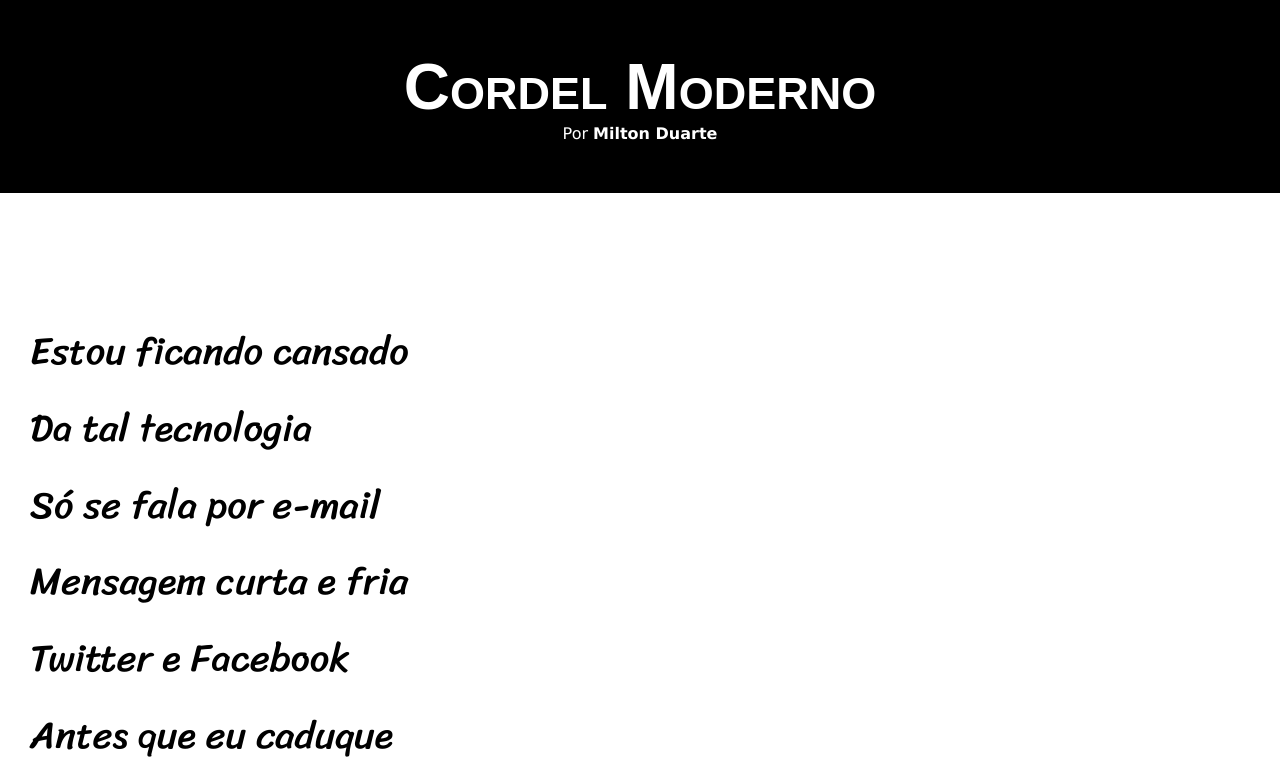
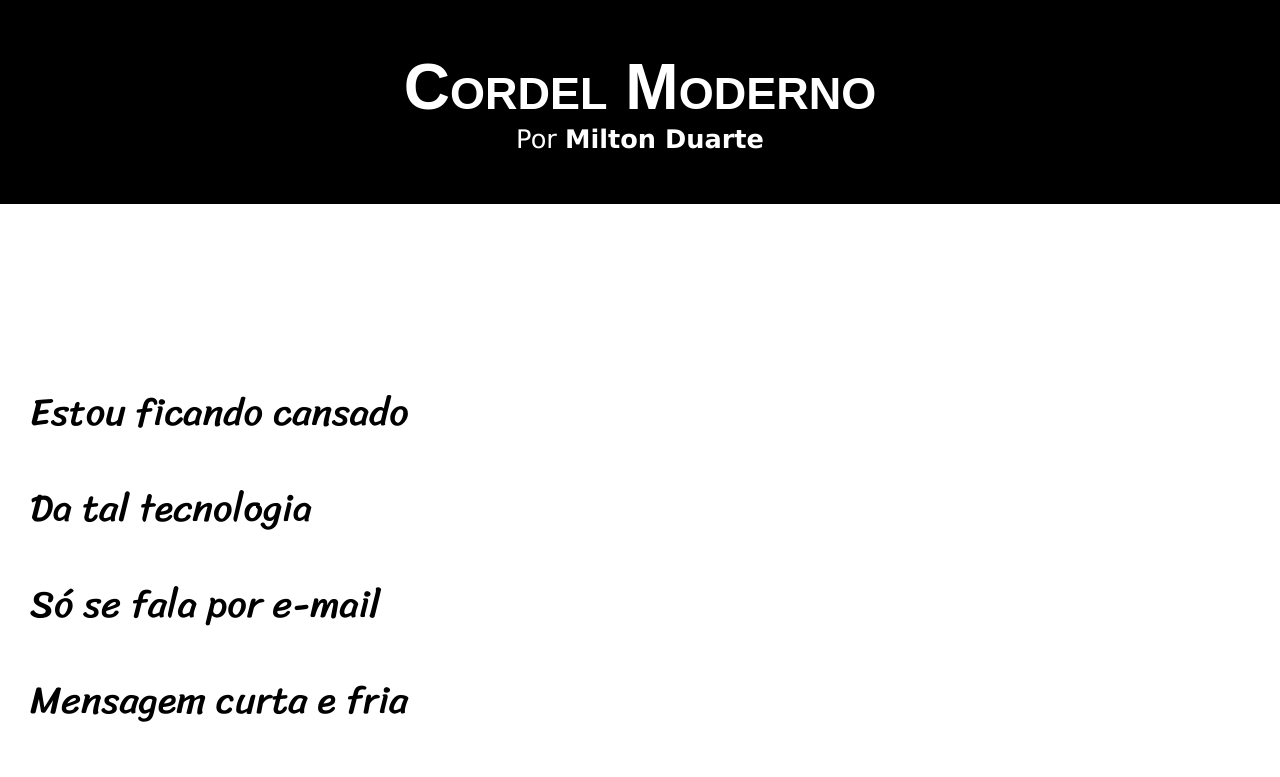
Before and after one commit to PabuDev/projeto-cordel, a plain HTML site: page index.html in a window 1280 px wide. Shown: the top 777 px of the page. Drawn offline with Linux system fonts and the light colour scheme; a web font is replaced by a local one.

Commit message:
Atualização Final

```diff
--- a/estilo/style.css
+++ b/estilo/style.css
@@ -15,7 +15,6 @@
 *{
     margin: 0px;
     padding: 0px;
-    font-size: 1em;
 }
 
 html,body{
@@ -42,6 +41,10 @@ header p{
     padding-bottom: 50px;
 }
 
+header p, footer p{
+    font-size: 2vw;
+}
+
 header a, footer a{
     color: #FFFFFF;
     text-decoration: none;
@@ -53,10 +56,10 @@ header a:hover, footer a:hover{
 }
 
 section{
-    padding-top: 15vh;
-    padding-bottom: 15vh;
+    padding-top: 20vh;
+    padding-bottom: 20vh;
     padding-left: 30px;
-    line-height: 2em;
+    line-height: 2.5em;
     font-family: var(--fonte3);
     font-size: 3vw;
 }
```
